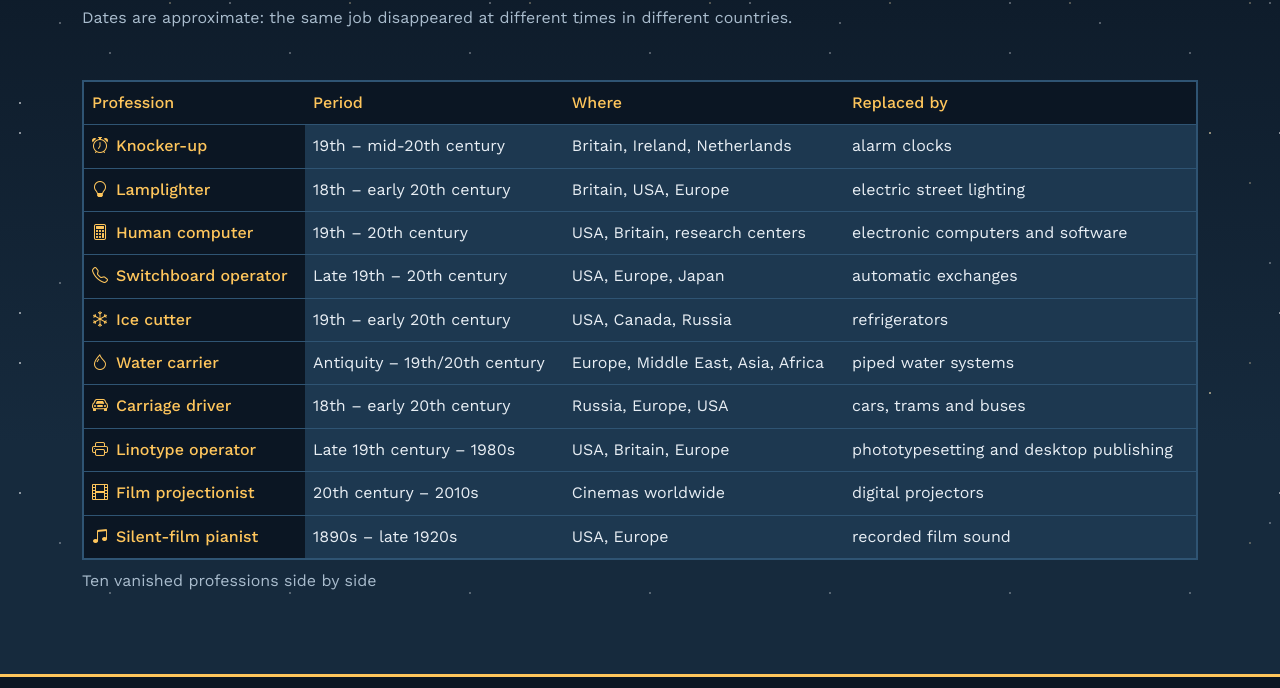
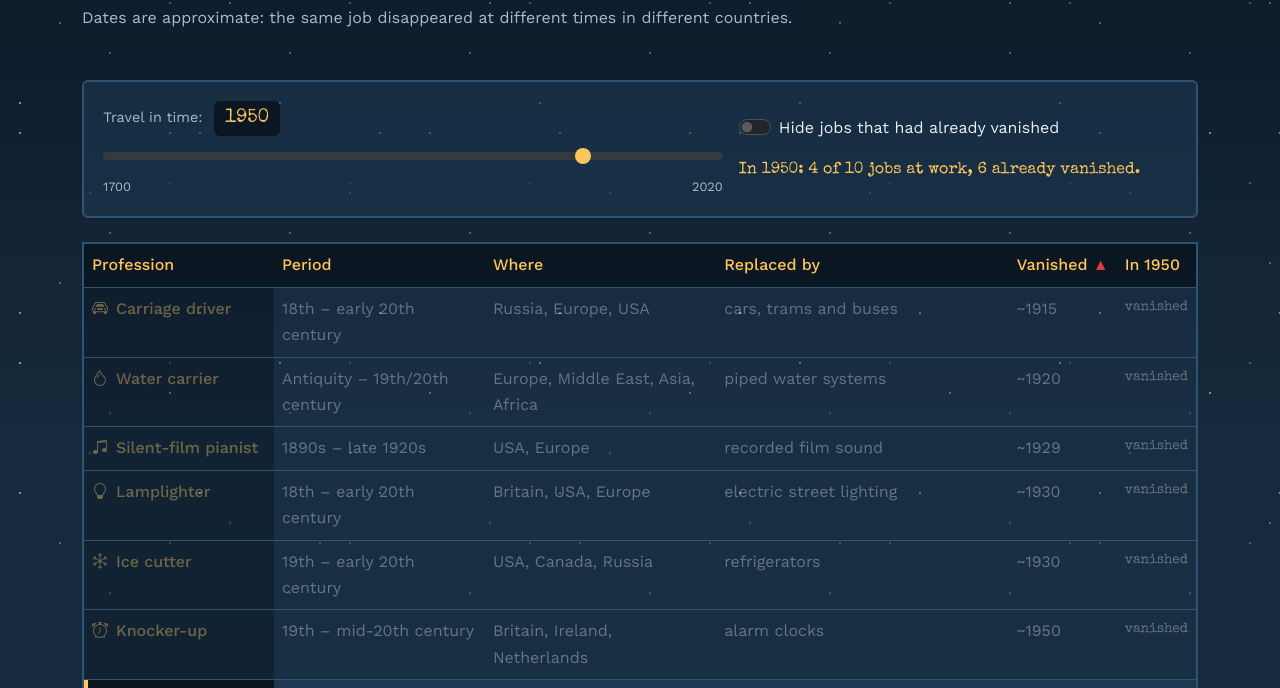
Before and after one commit to Alflotta/forgotten_hands, a plain HTML site: page compare.html in a window 1280 px wide. Shown: the part 197-885 px from the top of the page. Drawn offline with nearby package versions, Linux system fonts and the light colour scheme.

Commit message:
improving

```diff
--- a/compare.html
+++ b/compare.html
@@ -17,8 +17,11 @@
       rel="stylesheet"
     />
     <link href="css/style.css" rel="stylesheet" />
+    <link href="css/catalog.css" rel="stylesheet" />
+    <link href="css/compare.css" rel="stylesheet" />
   </head>
   <body>
+    <a class="skip-link" href="#main">Skip to content</a>
 
     <header>
       <nav aria-label="Main navigation" class="navbar navbar-expand-md site-nav">
@@ -40,6 +43,7 @@
               <li class="nav-item"><a class="nav-link" href="index.html">Home</a></li>
               <li class="nav-item"><a class="nav-link" href="catalog.html">Catalog</a></li>
               <li class="nav-item"><a class="nav-link active" href="compare.html">Compare</a></li>
+              <li class="nav-item"><a class="nav-link" href="game.html">Game</a></li>
               <li class="nav-item">
                 <a class="nav-link" href="reading-room.html">Reading Room</a>
               </li>
@@ -49,7 +53,7 @@
       </nav>
     </header>
 
-    <main>
+    <main id="main">
       <section class="page-head">
         <div class="container">
           <h1>Compare</h1>
@@ -61,83 +65,41 @@
       </section>
       <section class="section">
         <div class="container">
-          <div class="table-responsive">
-            <!-- Table -->
-            <table class="table table-sea">
+          <h2 class="visually-hidden-heading">Controls</h2>
+          <div class="toolbar compare-tools">
+            <div class="row g-3 align-items-center">
+              <div class="col-12 col-lg-7">
+                <label class="form-label" for="year">
+                  Travel in time: <output id="year-out" class="year-out">1950</output>
+                </label>
+                <input class="form-range" type="range" id="year" min="1700" max="2020" step="5" value="1950" />
+                <div class="range-ends" aria-hidden="true"><span>1700</span><span>2020</span></div>
+              </div>
+              <div class="col-12 col-lg-5">
+                <div class="form-check form-switch">
+                  <input class="form-check-input" type="checkbox" role="switch" id="only-alive" />
+                  <label class="form-check-label" for="only-alive">Hide jobs that had already vanished</label>
+                </div>
+                <p class="result-line mb-0" id="compare-stats" role="status" aria-live="polite"></p>
+              </div>
+            </div>
+          </div>
+
+          <div class="table-responsive mt-4">
+            <table class="table table-sea" id="compare-table">
               <caption>
-                Ten vanished professions side by side
+                Professions side by side. Press a column name to sort.
               </caption>
               <thead>
-                <tr>
-                  <th scope="col">Profession</th>
-                  <th scope="col">Period</th>
-                  <th scope="col">Where</th>
-                  <th scope="col">Replaced by</th>
-                </tr>
+                <tr id="head-row"></tr>
               </thead>
-              <tbody>
-                <tr>
-                  <th scope="row"><i class="bi bi-alarm"></i>Knocker-up</th>
-                  <td>19th – mid-20th century</td>
-                  <td>Britain, Ireland, Netherlands</td>
-                  <td>alarm clocks</td>
-                </tr>
-                <tr>
-                  <th scope="row"><i class="bi bi-lightbulb"></i>Lamplighter</th>
-                  <td>18th – early 20th century</td>
-                  <td>Britain, USA, Europe</td>
-                  <td>electric street lighting</td>
-                </tr>
-                <tr>
-                  <th scope="row"><i class="bi bi-calculator"></i>Human computer</th>
-                  <td>19th – 20th century</td>
-                  <td>USA, Britain, research centers</td>
-                  <td>electronic computers and software</td>
-                </tr>
-                <tr>
-                  <th scope="row"><i class="bi bi-telephone"></i>Switchboard operator</th>
-                  <td>Late 19th – 20th century</td>
-                  <td>USA, Europe, Japan</td>
-                  <td>automatic exchanges</td>
-                </tr>
-                <tr>
-                  <th scope="row"><i class="bi bi-snow"></i>Ice cutter</th>
-                  <td>19th – early 20th century</td>
-                  <td>USA, Canada, Russia</td>
-                  <td>refrigerators</td>
-                </tr>
-                <tr>
-                  <th scope="row"><i class="bi bi-droplet"></i>Water carrier</th>
-                  <td>Antiquity – 19th/20th century</td>
-                  <td>Europe, Middle East, Asia, Africa</td>
-                  <td>piped water systems</td>
-                </tr>
-                <tr>
-                  <th scope="row"><i class="bi bi-car-front"></i>Carriage driver</th>
-                  <td>18th – early 20th century</td>
-                  <td>Russia, Europe, USA</td>
-                  <td>cars, trams and buses</td>
-                </tr>
-                <tr>
-                  <th scope="row"><i class="bi bi-printer"></i>Linotype operator</th>
-                  <td>Late 19th century – 1980s</td>
-                  <td>USA, Britain, Europe</td>
-                  <td>phototypesetting and desktop publishing</td>
-                </tr>
-                <tr>
-                  <th scope="row"><i class="bi bi-film"></i>Film projectionist</th>
-                  <td>20th century – 2010s</td>
-                  <td>Cinemas worldwide</td>
-                  <td>digital projectors</td>
-                </tr>
-                <tr>
-                  <th scope="row"><i class="bi bi-music-note-beamed"></i>Silent-film pianist</th>
-                  <td>1890s – late 1920s</td>
-                  <td>USA, Europe</td>
-                  <td>recorded film sound</td>
-                </tr>
-              </tbody>
+              <tbody id="compare-body"></tbody>
             </table>
+          </div>
+          <div class="empty-state" id="compare-empty" hidden>
+            <i class="bi bi-hourglass-bottom" aria-hidden="true"></i>
+            <h3>Nothing is left</h3>
+            <p>By this year every job on the shelf had vanished. Move the slider back.</p>
           </div>
         </div>
       </section>
@@ -159,6 +121,7 @@
                 <li><a href="index.html">Home</a></li>
                 <li><a href="catalog.html">Catalog</a></li>
                 <li><a href="compare.html">Compare</a></li>
+                <li><a href="game.html">Game</a></li>
                 <li><a href="reading-room.html">Reading Room</a></li>
               </ul>
             </nav>
@@ -180,6 +143,8 @@
             <h2 class="footer-heading">About the content</h2>
             <ul class="footer-list">
               <li>Texts were prepared with AI assistance.</li>
+              <li>Code written with the help of an AI assistant (Claude by Anthropic).</li>
+              <li>Effects: jQuery. Icons: Bootstrap Icons. Fonts: Google Fonts.</li>
               <li><a href="catalog.html#credits">Photo credits</a></li>
             </ul>
           </div>
@@ -190,6 +155,10 @@
         </p>
       </div>
     </footer>
+    <script src="https://code.jquery.com/jquery-3.7.1.min.js"></script>
     <script src="https://cdn.jsdelivr.net/npm/bootstrap@5.3.3/dist/js/bootstrap.bundle.min.js"></script>
+    <script src="js/data.js"></script>
+    <script src="js/common.js"></script>
+    <script src="js/compare.js"></script>
   </body>
 </html>
```
